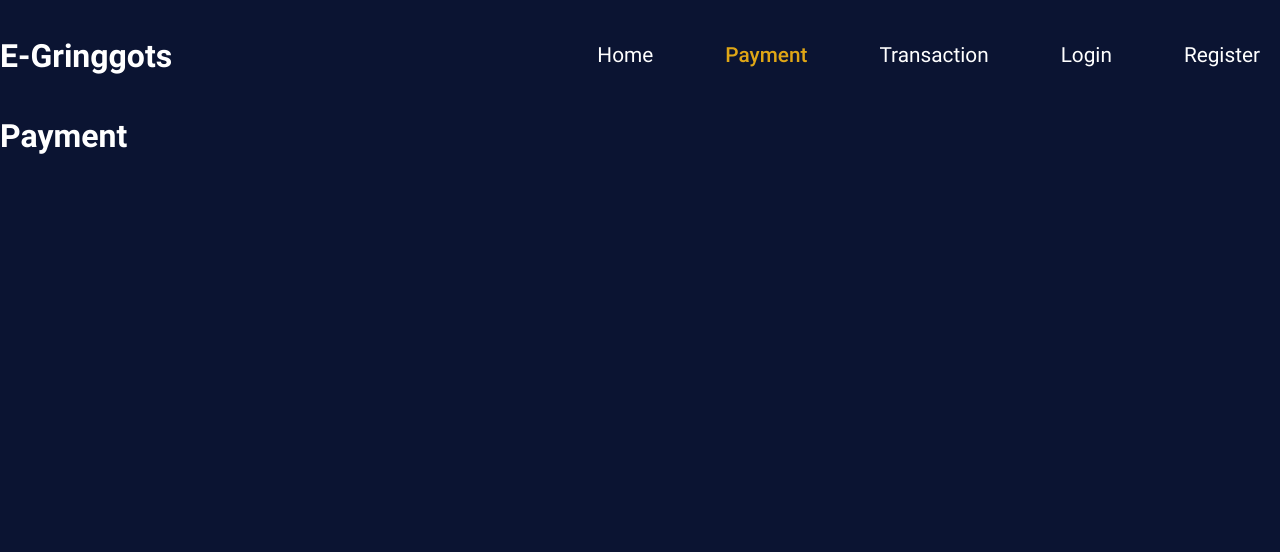
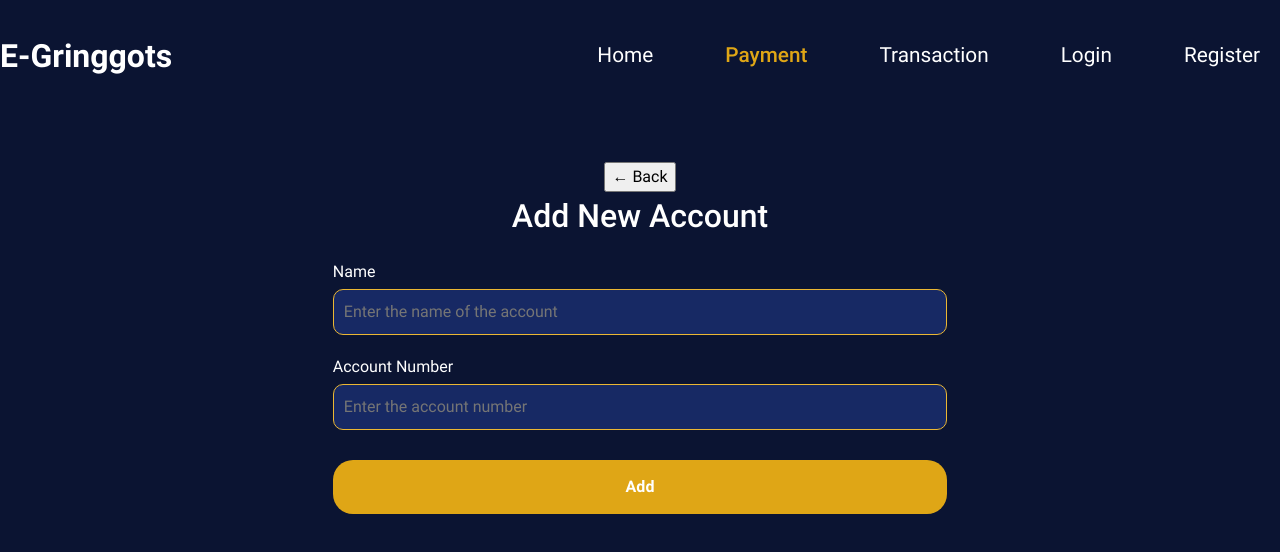
Before and after one commit to BuzzOffer/E-Gringotts-Frontend, a React (Vite) app: page /payment in a window 1280 px wide. Shown: the top 552 px of the page. Built offline with nearby package versions, Linux system fonts and the light colour scheme.

Commit message:
Used form-container-top for the AddNewAccount class

```diff
--- a/src/pages/Payment/AddNewAccount.jsx
+++ b/src/pages/Payment/AddNewAccount.jsx
@@ -20,7 +20,8 @@ function AddAccountScreen() {
     };
 
     return (
-        <div className="form-container">
+        <div className="form-container-top">
+            <button className="back-button" onClick={() => window.history.back()}>← Back</button>
             <form onSubmit={handleSubmit}>
                 <FormTitle text="Add New Account" />
                 <TextInput label="Name" type="text" placeholder="Enter the name of the account" name="accountName" value={accountName} onChange={handleChange} />
--- a/src/pages/Payment/index.jsx
+++ b/src/pages/Payment/index.jsx
@@ -1,5 +1,41 @@
-import { Outlet } from "react-router-dom";
+// import { Outlet } from "react-router-dom";
 
-export default function Payment(){
-    return <Outlet />
+// export default function Payment(){
+//     return <Outlet />
+// }
+
+import React, { useState } from 'react';
+import FormTitle from '../../components/registration/FormTitle';
+import TextInput from '../../components/registration/TextInput';
+import SubmitButton from '../../components/registration/SubmitButton';
+import '../../components/registration/Form.css';
+
+function AddAccountScreen() {
+    const [accountName, setAccountName] = useState('');
+    const [accountNumber, setAccountNumber] = useState('');
+
+    const handleChange = (e) => {
+        const { name, value } = e.target;
+        if (name === 'accountName') setAccountName(value);
+        if (name === 'accountNumber') setAccountNumber(value);
+    };
+
+    const handleSubmit = (e) => {
+        e.preventDefault();
+        // Handle the account addition logic here
+    };
+
+    return (
+        <div className="form-container-top">
+            <button className="back-button" onClick={() => window.history.back()}>← Back</button>
+            <form onSubmit={handleSubmit}>
+                <FormTitle text="Add New Account" />
+                <TextInput label="Name" type="text" placeholder="Enter the name of the account" name="accountName" value={accountName} onChange={handleChange} />
+                <TextInput label="Account Number" type="text" placeholder="Enter the account number" name="accountNumber" value={accountNumber} onChange={handleChange} />
+                <SubmitButton text="Add" />
+            </form>
+        </div>
+    );
 }
+
+export default AddAccountScreen;
```
